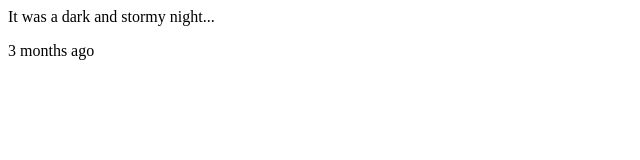
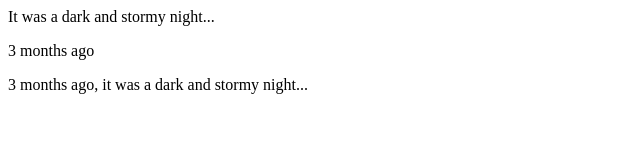
Before and after one commit to code-front/fireside-story, a plain HTML site: page index.html in a window 1280 px wide. Shown: the whole page, without its empty margins (0-640 px from the left). Drawn offline with Linux system fonts and the light colour scheme.

Commit message:
Added third line

```diff
--- a/index.html
+++ b/index.html
@@ -2,5 +2,7 @@
   <body>
     <p>It was a dark and stormy night...</p>
     <p>3 months ago</p>
+    <p>3 months ago, it was a dark and stormy night...</p>
+
   </body>
 </html>
```
